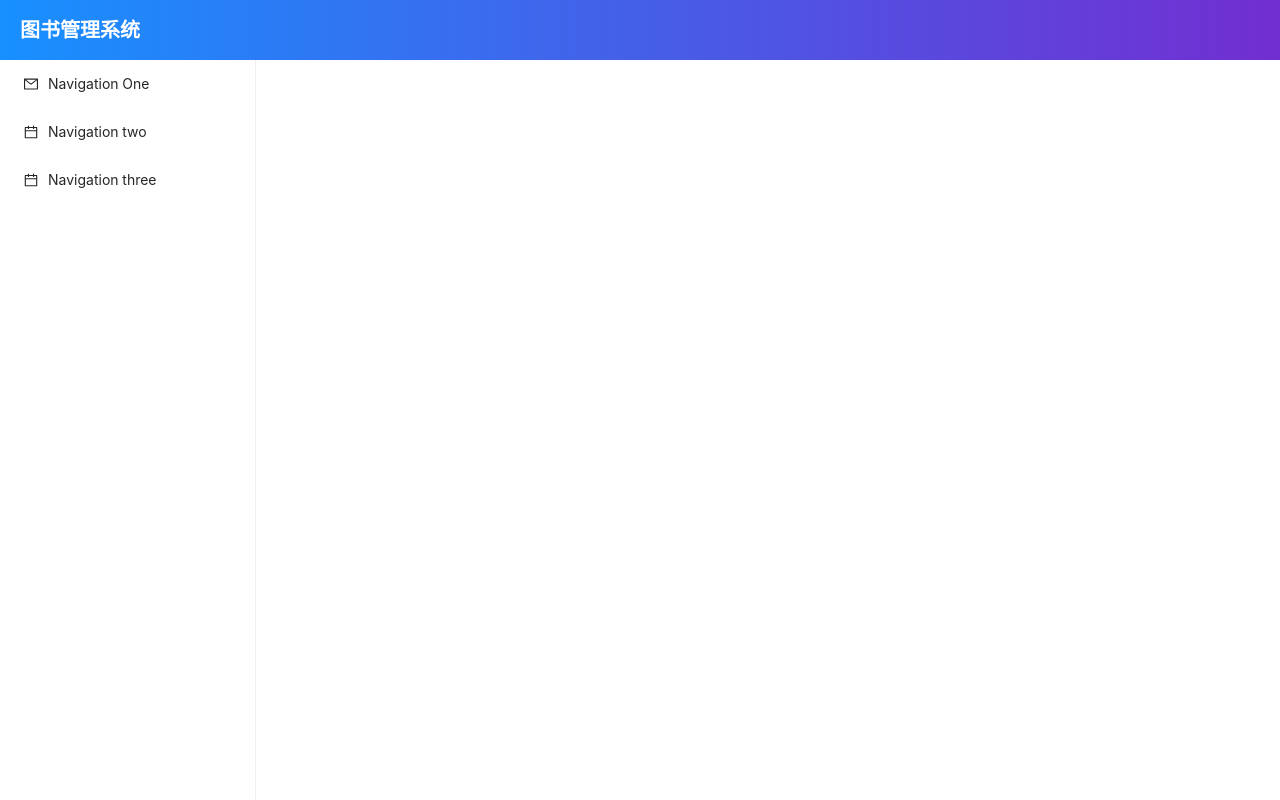
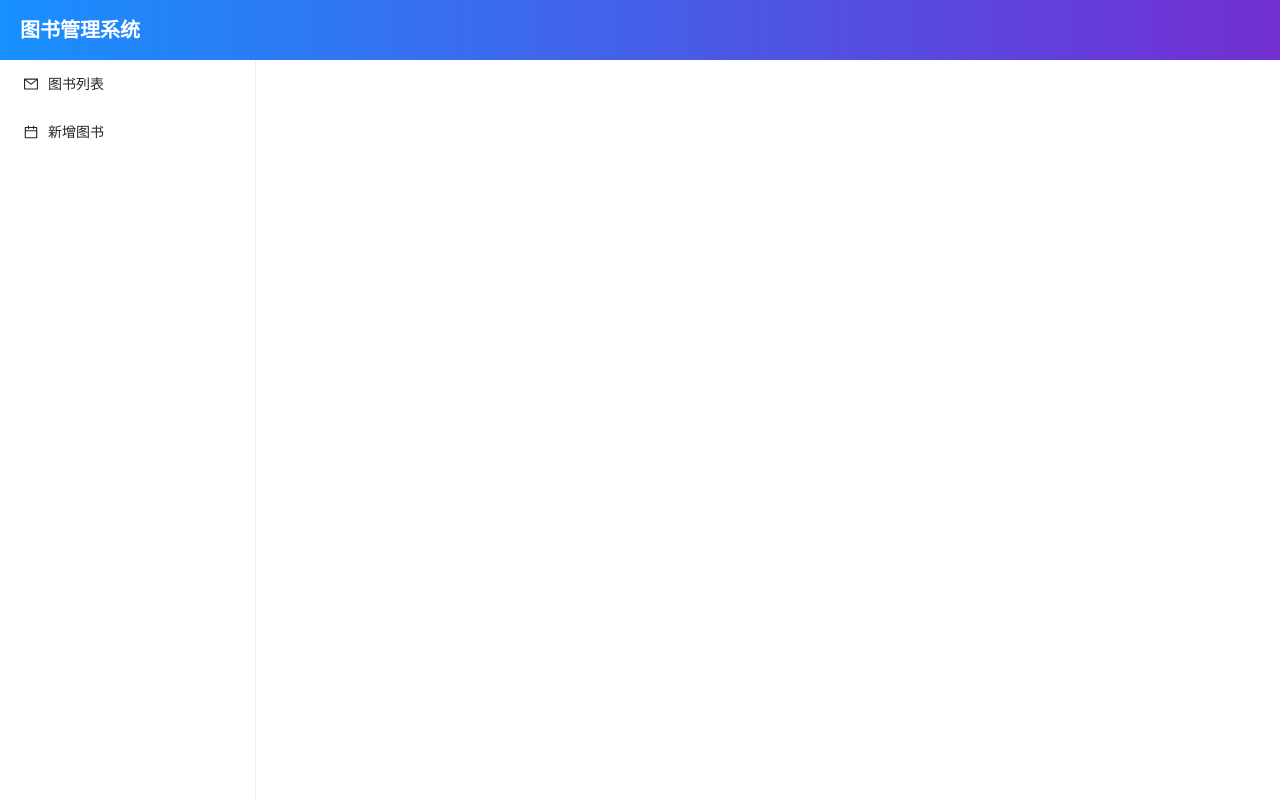
Before and after one commit to clumsy-birds-fly-earlier/admin, a React app: page /one in a window 1280 px wide. Built offline with nearby package versions, Linux system fonts and the light colour scheme.

Commit message:
Chore: 优化

```diff
--- a/src/common/SideBar.tsx
+++ /dev/null
@@ -1,53 +0,0 @@
-import {
-    CalendarOutlined,
-    MailOutlined,
-  } from '@ant-design/icons';
-  import { Menu } from 'antd';
-  import type { MenuProps } from 'antd/es/menu';
-  import React from 'react';
-import { Link, withRouter } from 'react-router-dom';
-
-  type MenuItem = Required<MenuProps>['items'][number];
-
-  function getItem(
-    label: React.ReactNode,
-    key?: React.Key | null,
-    icon?: React.ReactNode,
-    children?: MenuItem[],
-  ): MenuItem {
-    return {
-      key,
-      icon,
-      children,
-      label,
-    } as MenuItem;
-  }
-
-  const items: MenuItem[] = [
-    getItem((
-        <Link to="/one">Navigation One</Link>
-    ), 'one', <MailOutlined />),
-    getItem((
-        <Link to="/two">Navigation two</Link>
-    ), 'two', <CalendarOutlined />),
-    getItem((
-        <Link to="/three">Navigation three</Link>
-    ), 'three', <CalendarOutlined />),
-  ];
-
-  const SideBar: React.FC = (props: any) => {
-    const pathname = props.location.pathname.split('/')[1]
-    return (
-      <>
-        <Menu
-          style={{ width: 256, height: '100%' }}
-          selectedKeys={[pathname]}
-          mode="inline"
-          theme="light"
-          items={items}
-        />
-      </>
-    );
-  };
-
-  export default withRouter(SideBar);
--- /dev/null
+++ b/src/components/common/SideBar.tsx
@@ -0,0 +1,51 @@
+import React from 'react'
+import {Link, withRouter} from 'react-router-dom'
+import {Menu} from 'antd'
+import type {ItemType} from 'antd/es/menu/hooks/useItems'
+import {CalendarOutlined, MailOutlined} from '@ant-design/icons'
+
+type MenuConfigItem = {
+  label: React.ReactNode
+  key: React.Key
+  icon?: React.ReactNode
+  children?: ItemType[]
+}
+
+const menuCfg: MenuConfigItem[] = [
+  {
+    label: <Link to="/one">图书列表</Link>,
+    key: 'one',
+    icon: <MailOutlined />,
+  },
+  {
+    label: <Link to="/two">新增图书</Link>,
+    key: 'two',
+    icon: <CalendarOutlined />,
+  },
+]
+
+const buildMenuItems = (menuCfg: Array<MenuConfigItem>): ItemType[] => {
+  return menuCfg.map((menu) => ({
+    key: menu.key,
+    icon: menu.icon,
+    label: menu.label,
+    children: menu.children,
+  }))
+}
+
+const menuItems = buildMenuItems(menuCfg)
+
+const SideBar: React.FC = (props: any) => {
+  const pathname = props.location.pathname.split('/')[1]
+  return (
+    <Menu
+      style={{width: 256, height: '100%'}}
+      selectedKeys={[pathname]}
+      mode="inline"
+      theme="light"
+      items={menuItems}
+    />
+  )
+}
+
+export default withRouter(SideBar)
```
Also changed, not shown: src/App.tsx (+4 -5 lines), src/index.tsx (+10 -10 lines), src/components/common/Header.tsx (renamed from src/common/Header.tsx), src/page/home/index.tsx (renamed from src/components/home/index.tsx), 2 other files (tests, documents, lock files or other folders).
